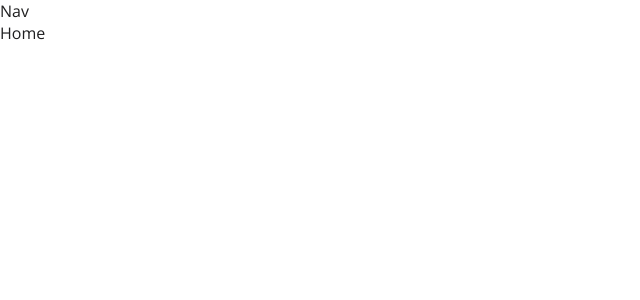
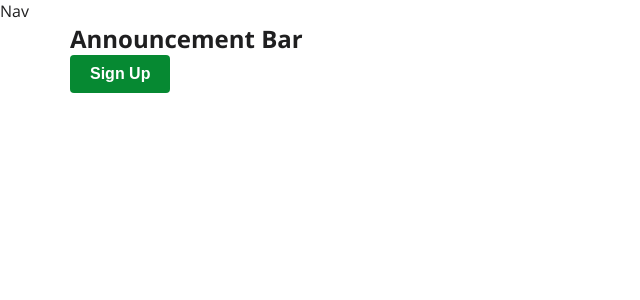
Before and after one commit to abduazimkh/second-challange, a React (Vite) app: page / in a window 1280 px wide. Shown: the top 300 px of the page, without its empty margins (0-640 px from the left). Built offline with nearby package versions, Linux system fonts and the light colour scheme.

Commit message:
I added Styled-component

```diff
--- /dev/null
+++ b/src/components/announcement-bar/AnnouncemetBar.jsx
@@ -0,0 +1,15 @@
+import React from 'react'
+import { Button, Container } from '../../styled-components/StyledComponent'
+
+const AnnouncementBar = () => {
+  return (
+    <div>
+      <Container>
+        <h2>Announcement Bar</h2>
+        <Button>Sign Up</Button>
+      </Container>
+    </div>
+  )
+}
+
+export default AnnouncementBar
--- a/src/index.css
+++ b/src/index.css
@@ -15,6 +15,8 @@
 }
 
 
+
+
 body{
   color: var(--pd-font-color);
   font-family: var(--open-sans);
--- a/src/pages/home/Home.jsx
+++ b/src/pages/home/Home.jsx
@@ -1,8 +1,11 @@
 import React from 'react'
+import AnnouncementBar from '../../components/announcement-bar/AnnouncemetBar'
 
 const Home = () => {
   return (
-    <div>Home</div>
+    <div>
+      <AnnouncementBar/>
+    </div>
   )
 }
 
--- /dev/null
+++ b/src/styled-components/StyledComponent.jsx
@@ -0,0 +1,18 @@
+import styled from "styled-components";
+
+export const Container = styled.div`
+    max-width: 1180px;
+    width: 100%;
+    margin: auto;
+    padding: 0 20px;
+`
+
+export const Button = styled.button`
+    border: none;
+    border-radius: 4px;
+    color: #fff;
+    font-weight:600;
+    font-size: 16px;
+    background-color: var(--pl-font-color);
+    padding: 10px 20px;
+`
```
